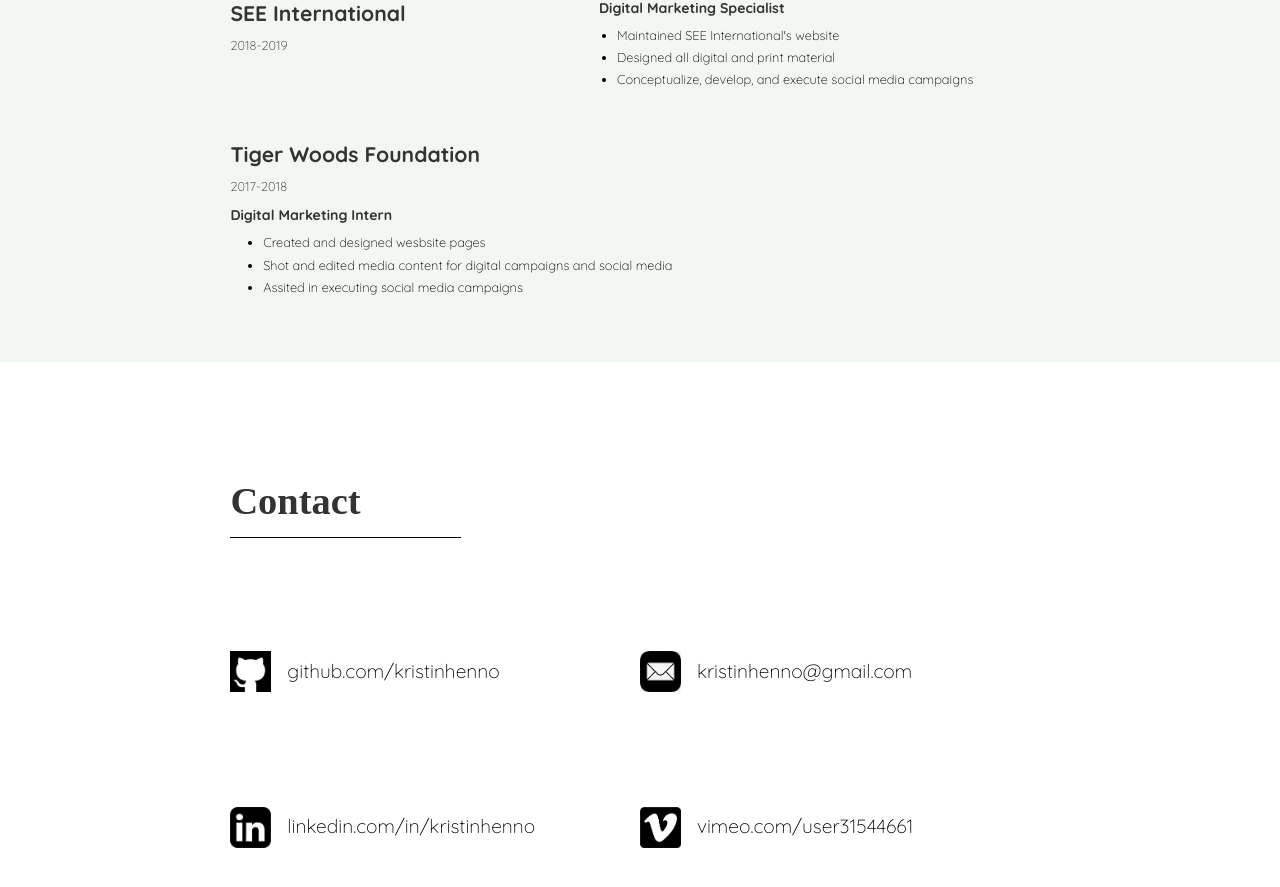
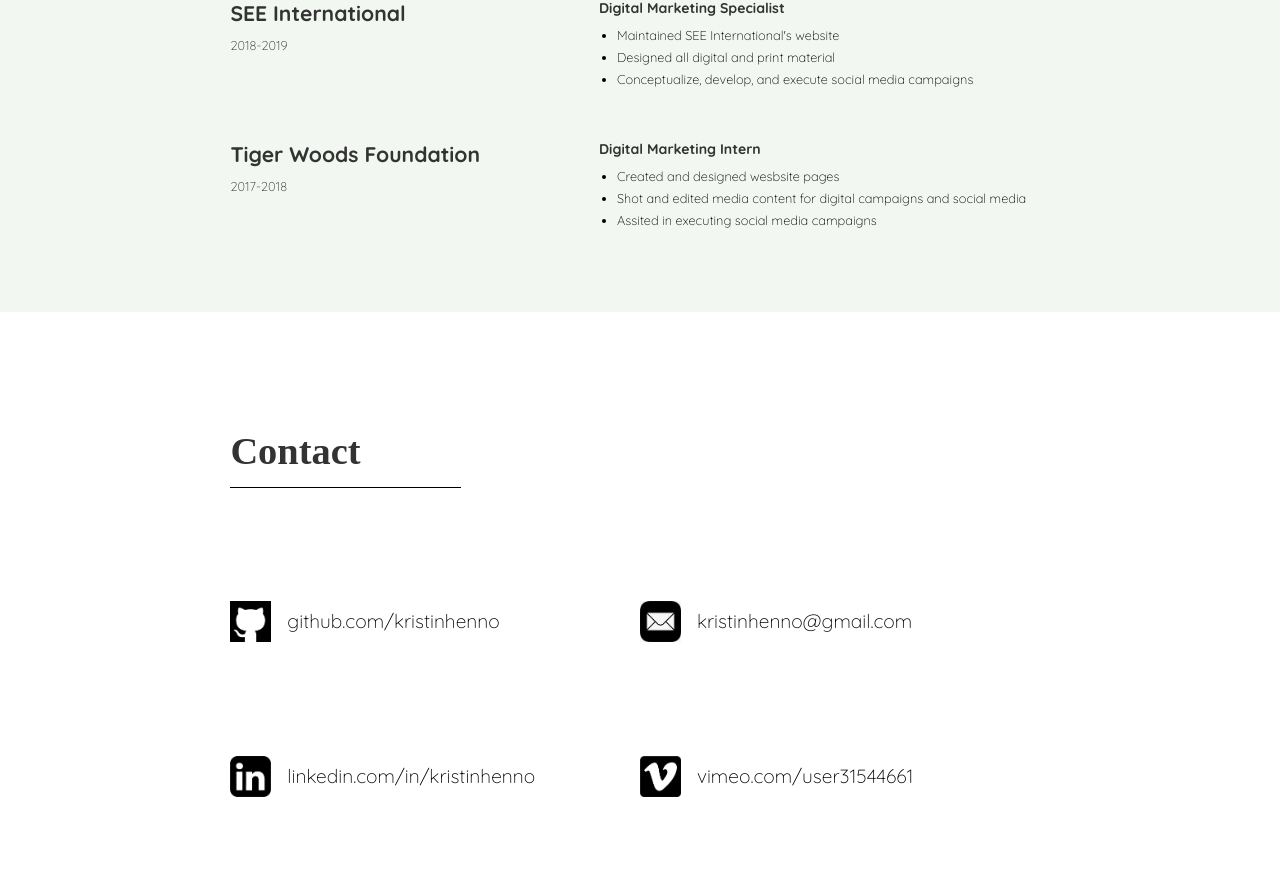
Before and after one commit to kristinhenno/Kristin-Henno-2020, a React (Create React App) app: page / in a window 1280 px wide. Shown: the part 4994-5881 px from the top of the page. Built offline with nearby package versions, Linux system fonts and the light colour scheme; a web font is replaced by a local one.

Commit message:
fixed experiences

```diff
--- a/src/Experience.js
+++ b/src/Experience.js
@@ -128,7 +128,8 @@
               </ul>
             </div>
           </div>
-          <div id="bottomRow">
+
+          <div id="row">
             <div className="schoolBox">
               <p className="school">Tiger Woods Foundation</p>
               <p className="year">2017-2018</p>
@@ -142,6 +143,7 @@
               </ul>
             </div>
           </div>
+
         </div>
       </Style >
     );
@@ -227,6 +229,7 @@
 #expBox{
 background-color: #f2f7f2;
 min-height: 100vh;
+padding-bottom: 14vh;
 }
  #expTitle{
 font-family: 'Gentium Basic', serif;
@@ -339,6 +342,11 @@
       margin: 0;
       padding: 4vh 18% 1vh;
        }
+
+       #expBox{
+
+        padding-bottom: 4vh;
+        }
  }
 
 
```
